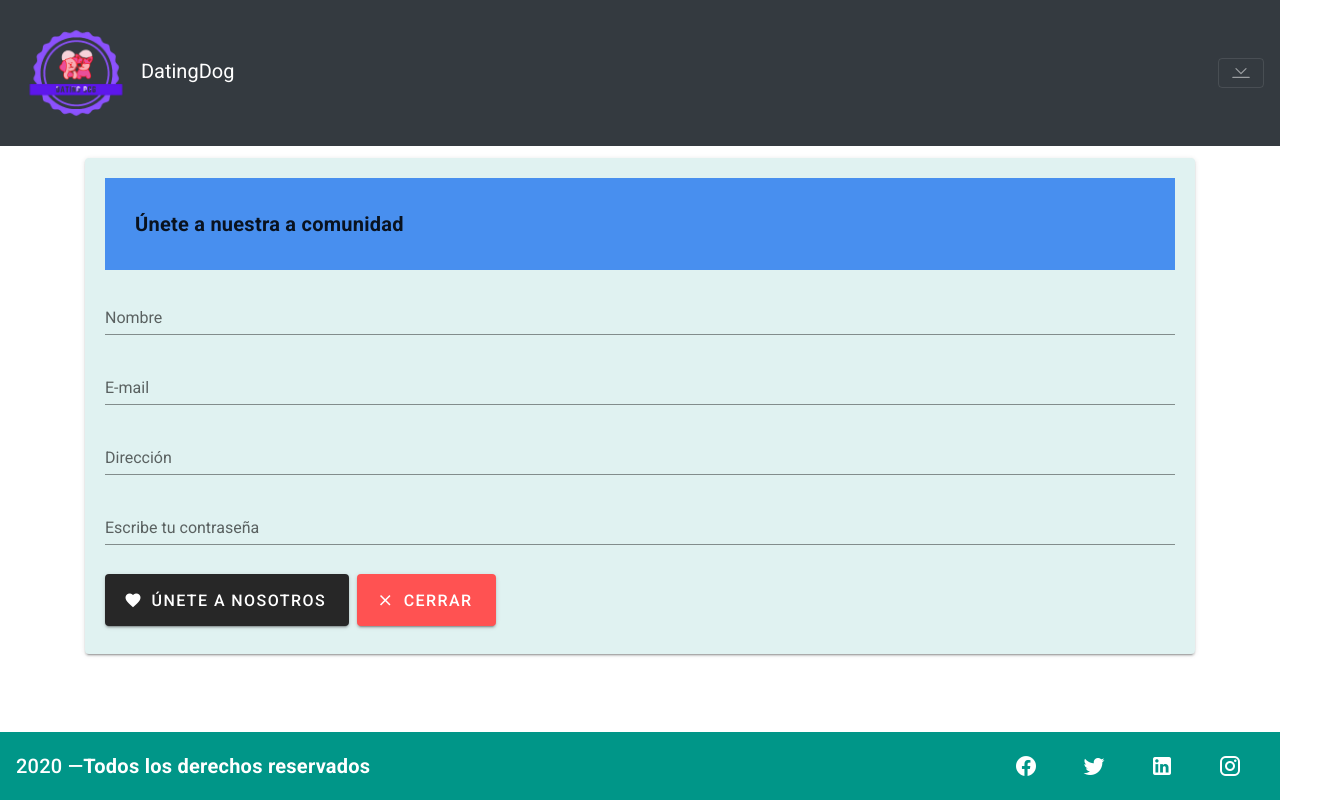
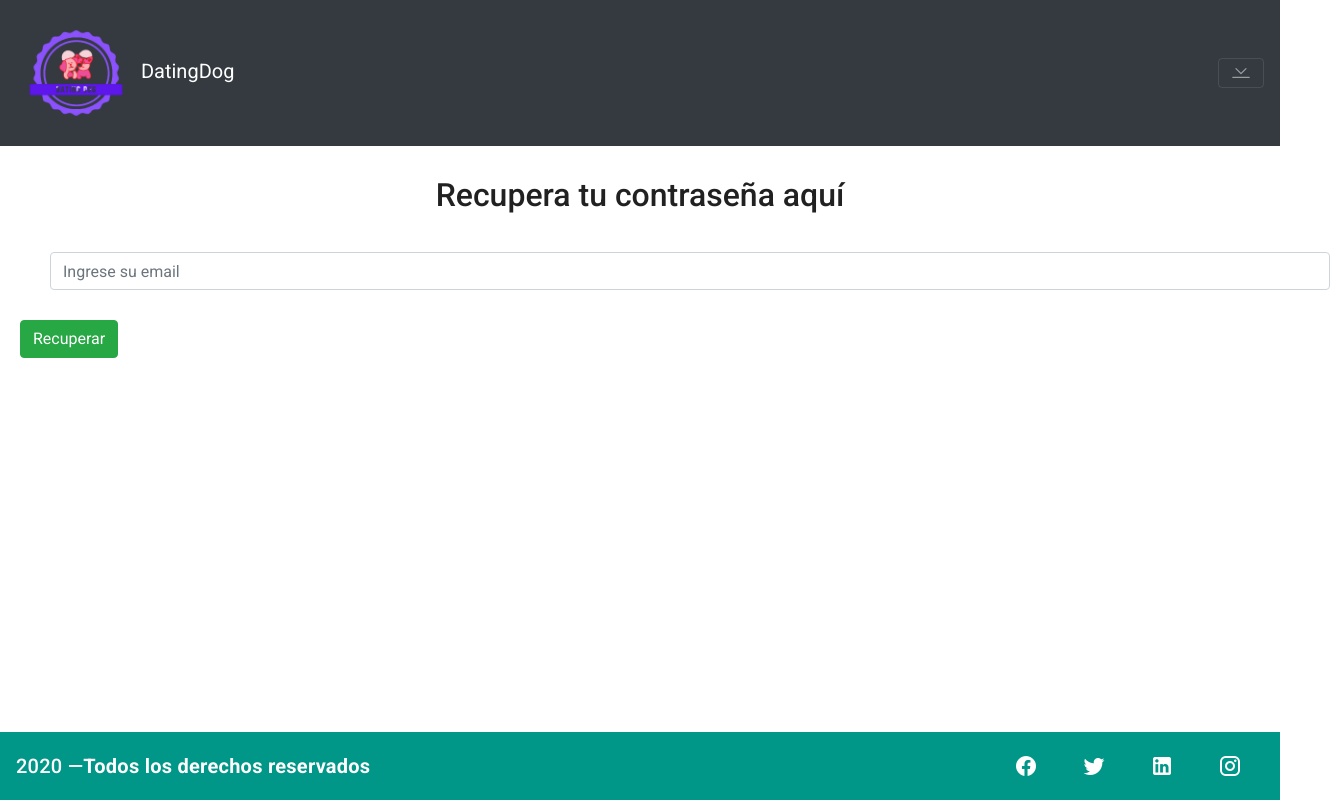
Before and after one commit to sebafariass/ProjectFinal, a Vue app: page /recuperar in a window 1280 px wide. Shown: the whole page, 1330 px wide, since content can reach past the window. Built offline with nearby package versions, Linux system fonts and the light colour scheme; no server answers; the database is empty; sample sign-in values are in the browser's storage; what vue-chat-scroll would draw is missing.

Commit message:
Recuperar

```diff
--- a/src/views/Recuperar.vue
+++ b/src/views/Recuperar.vue
@@ -1,4 +1,3 @@
-<<<<<<< HEAD
 
 <template>
   <div>
@@ -21,108 +20,3 @@
         margin: 30px;
     }
 </style>
-=======
-<template>
- <div >
-        <v-container>
-            <v-card color="teal lighten-5" class="pa-5">
-        <!--  /////// FORMULARIO \\\\\\\ -->
-        <div class="mb-5">
-          <v-card-title
-            class="primary lighten-1 font-weight-bold text-center"
-          >
-            Únete a nuestra a comunidad
-          </v-card-title>
-        </div>
-
-        <v-text-field v-model="usuario.nombre" label="Nombre"></v-text-field>
-
-        <v-text-field v-model="usuario.email" label="E-mail"></v-text-field>
-
-        <v-text-field
-          v-model="usuario.direccion"
-          label="Dirección"
-        ></v-text-field>
-
-       <v-text-field
-          v-model="usuario.password"
-
-          :type="ingreso ? 'text' : 'password'"
-          label="Escribe tu contraseña"
-          @click:append="ingreso = !ingreso"
-        ></v-text-field>
-
-        <!-- /////// CREAR USUARIO BTN  \\\\\\\\-->
-
-        <v-btn
-          dark
-          color="dark lighten-1"
-          x-large
-          class="py-2 my-2"
-          @click="crear_user"
-        >
-         <v-icon left >mdi-heart</v-icon>
-          Únete a nosotros</v-btn>
-
-        <!--  /////// FINAL DE CREAR USUARIO \\\\\\\\-->
-
-
-
-        <!-- ////// CREAR USUARIO BTN  \\\\\\ -->
-
-        <v-btn
-          dark
-          color="red accent-2"
-          x-large
-          class="py-2 ml-2"
-          @click="dialog = false"
-        >
-          <v-icon left>mdi-close</v-icon>
-          Cerrar
-        </v-btn>
-
-        <!-- //////  FINAL DE CREAR USUARIO \\\\\\\ -->
-      </v-card>
-        </v-container>
-
-
- </div>
-</template>
-
-    <script>
-import firebase from "firebase";
-import { mapActions } from "vuex";
-export default {
-  name: "Recuperar",
-  data() {
-    return {
-        dialog: false,
-        ingreso: false,
-      // objeto usuario
-      usuario: {
-        nombre: "",
-        email: "",
-        direccion: "",
-        password: "",
-      },
-    };
-  }, // ////// FINAL DEL DATA \\\\\\\\
-  methods: {
-    crear_user() {
-      this.dialog = false;
-      this.agregando_user(this.usuario);
-    },
-    ...mapActions(["agregando_user"]),
-
-    ////////  LOGOUT \\\\\\\\
-    logOut() {
-
-      firebase
-        .auth()
-        .signOut()
-        .then(() => this.$router.replace("/"));
-    },
-  },
-};
-</script>
->>>>>>> 381811336b6be2ca201b0bf1f90c5c513a76e28f
```
